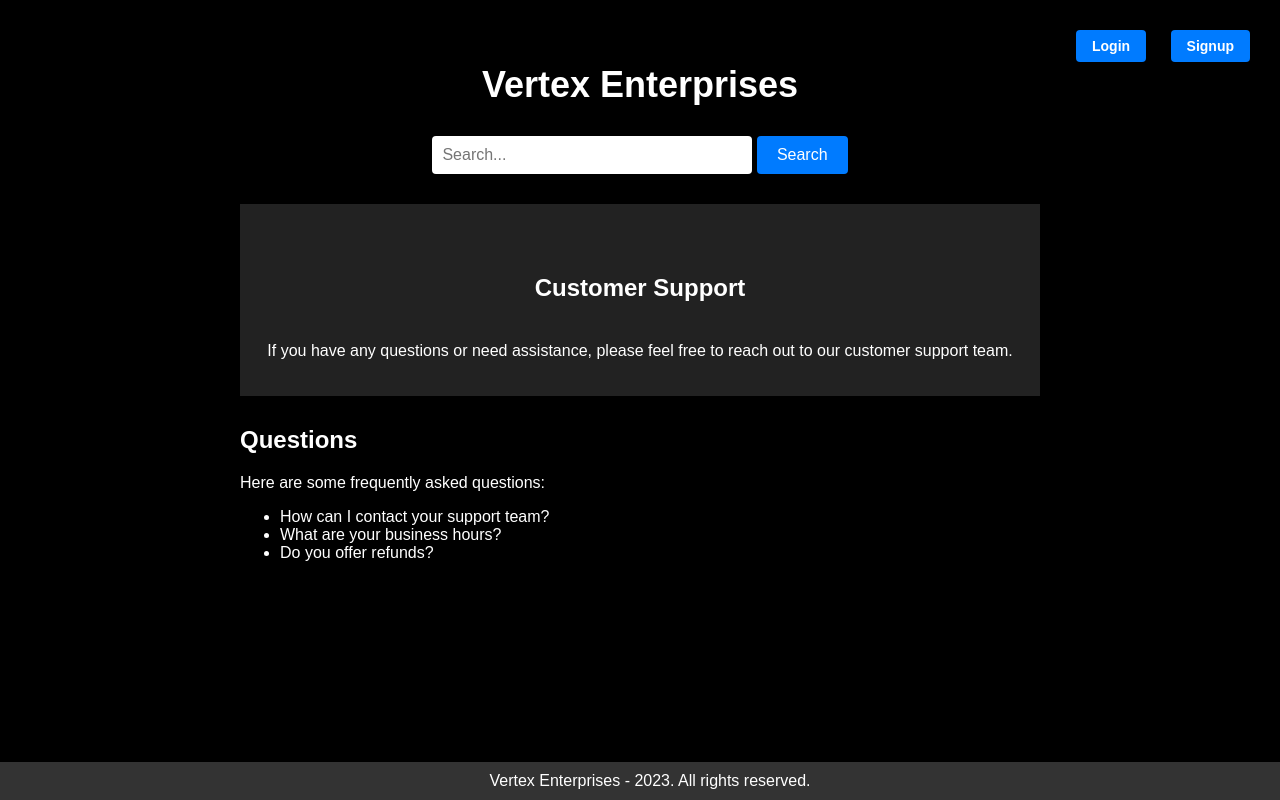
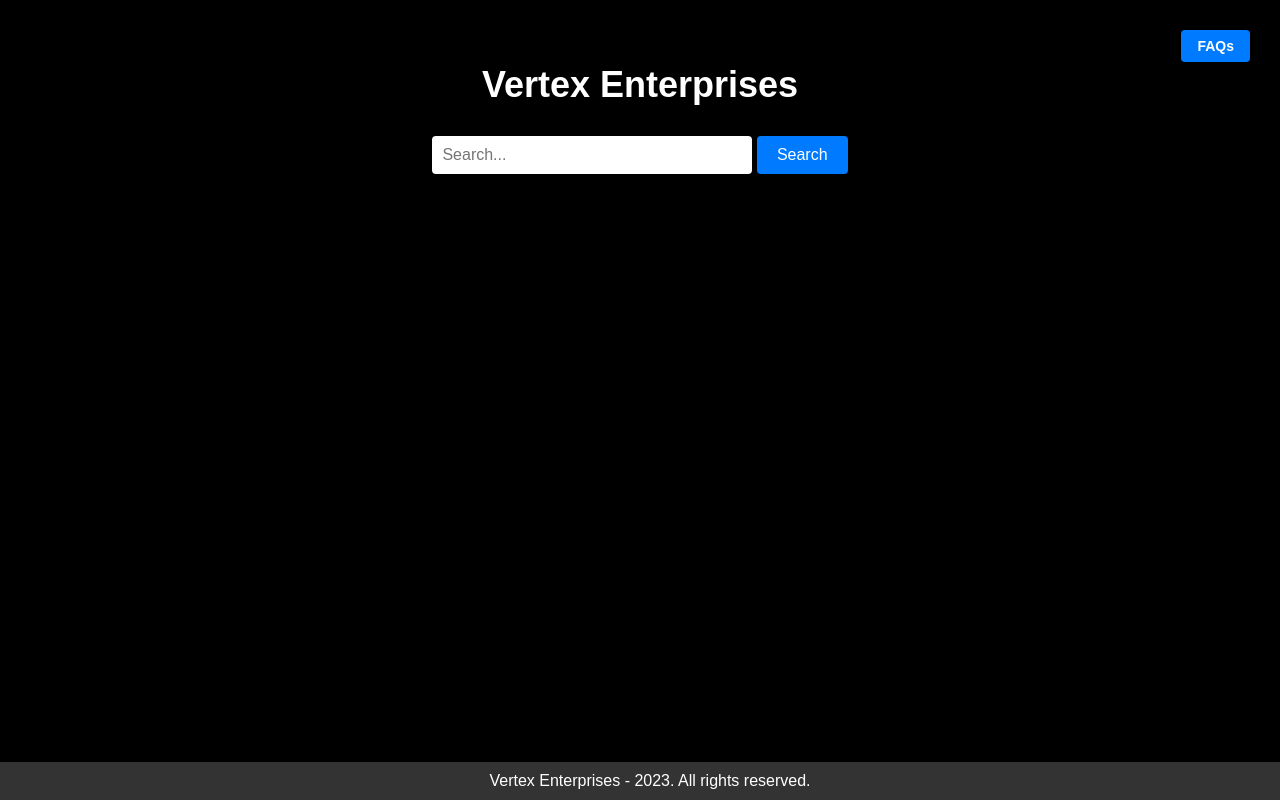
Before and after one commit to cxzdev/cxzdev.github.io, a plain HTML site: page index.html in a window 1280 px wide. Drawn offline with Linux system fonts and the light colour scheme.

Commit message:
Update index.html

```diff
--- a/index.html
+++ b/index.html
@@ -84,18 +84,6 @@
       bottom: 0;
       width: 100%;
     }
-
-    .customer-support {
-      background-color: #222;
-      color: #fff;
-      padding: 20px;
-      margin-top: 30px;
-    }
-
-    .questions {
-      text-align: left;
-      margin-top: 30px;
-    }
   </style>
 </head>
 <body>
@@ -103,28 +91,12 @@
     <h1>Vertex Enterprises</h1>
 
     <div class="top-right">
-      <a class="button" href="#">Login</a>
-      <a class="button" href="#">Signup</a>
+      <a class="button" href="faqs.html">FAQs</a>
     </div>
 
     <div class="search-bar">
       <input type="text" placeholder="Search...">
       <input type="submit" value="Search">
-    </div>
-
-    <div class="customer-support">
-      <h2 class="customer-support">Customer Support</h2>
-      <p>If you have any questions or need assistance, please feel free to reach out to our customer support team.</p>
-    </div>
-
-    <div class="questions">
-      <h2 class="questions">Questions</h2>
-      <p>Here are some frequently asked questions:</p>
-      <ul>
-        <li>How can I contact your support team?</li>
-        <li>What are your business hours?</li>
-        <li>Do you offer refunds?</li>
-      </ul>
     </div>
   </div>
 
```
